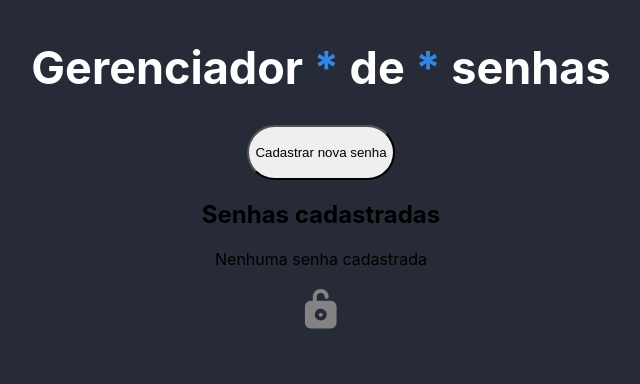
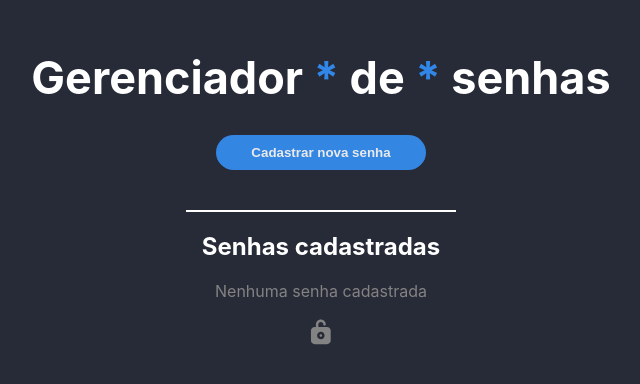
Before and after one commit to alissonooliveiraofc/password-manager, a React (Vite) app: page / in a window 1280 px wide. Shown: the top 384 px of the page, without its empty margins (319-959 px from the left). Built offline with nearby package versions, Linux system fonts and the light colour scheme.

Commit message:
CSS: termina estilização da main page

```diff
--- a/src/App.css
+++ b/src/App.css
@@ -1,13 +1,37 @@
 h1 {
-margin-top: 40px;
-font-size: 45px;
-color: white;
+  margin-top: 50px;
+  font-size: 45px;
+  color: white;
 }
 
 button {
-  height: 55px;
+  padding: 10px 35px;
   border-radius: 30px;
+  background-color: #3590F5;
+  color: white;
+  border: none;
+  cursor: pointer;
+  opacity: 0.9;
+  font-weight: bold;
 }
+
+button:hover {
+  opacity: 1;
+  border: 1px solid white;
+}
+
+.linha {
+  margin: auto;
+  margin-top: 40px;
+  display: block;
+  text-align: center;
+  justify-content: center;
+  color: white;
+  width: 270px;
+  background-color: white;
+  height: 2px;
+}
+
 .valid-password-check {
   color: #aeffb6;
 }
@@ -19,3 +43,7 @@ button {
 .asterisco {
   color: #3187E7;
 }
+
+#locker-icon {
+  width: 30px;
+}
--- a/src/App.tsx
+++ b/src/App.tsx
@@ -114,9 +114,13 @@ function App() {
 
           />
             : (
-              <button onClick={ () => setShowForm(true) }>
-                Cadastrar nova senha
-              </button>
+              <div>
+                <button onClick={ () => setShowForm(true) }>
+                  Cadastrar nova senha
+                </button>
+                <span className="linha" />
+              </div>
+
             )
         }
       </main>
@@ -125,7 +129,7 @@ function App() {
         <h2>Senhas cadastradas</h2>
         {passwords.length === 0 ? (
           <div>
-            <p>Nenhuma senha cadastrada</p>
+            <p className="locker-phrase">Nenhuma senha cadastrada</p>
             <img id="locker-icon" src="./src/assets/locker.svg" alt="" />
           </div>
         ) : (
--- a/src/index.css
+++ b/src/index.css
@@ -1,4 +1,5 @@
 body {
+  color: white;
   background-color: #272A37;
   display: flex;
   justify-content: center;
@@ -17,6 +18,10 @@ body {
 li {
   list-style: none;
 }
+
+.locker-phrase {
+  color: #838383;
+}
 code {
   font-family: source-code-pro, Menlo, Monaco, Consolas, 'Courier New',
     monospace;
```
